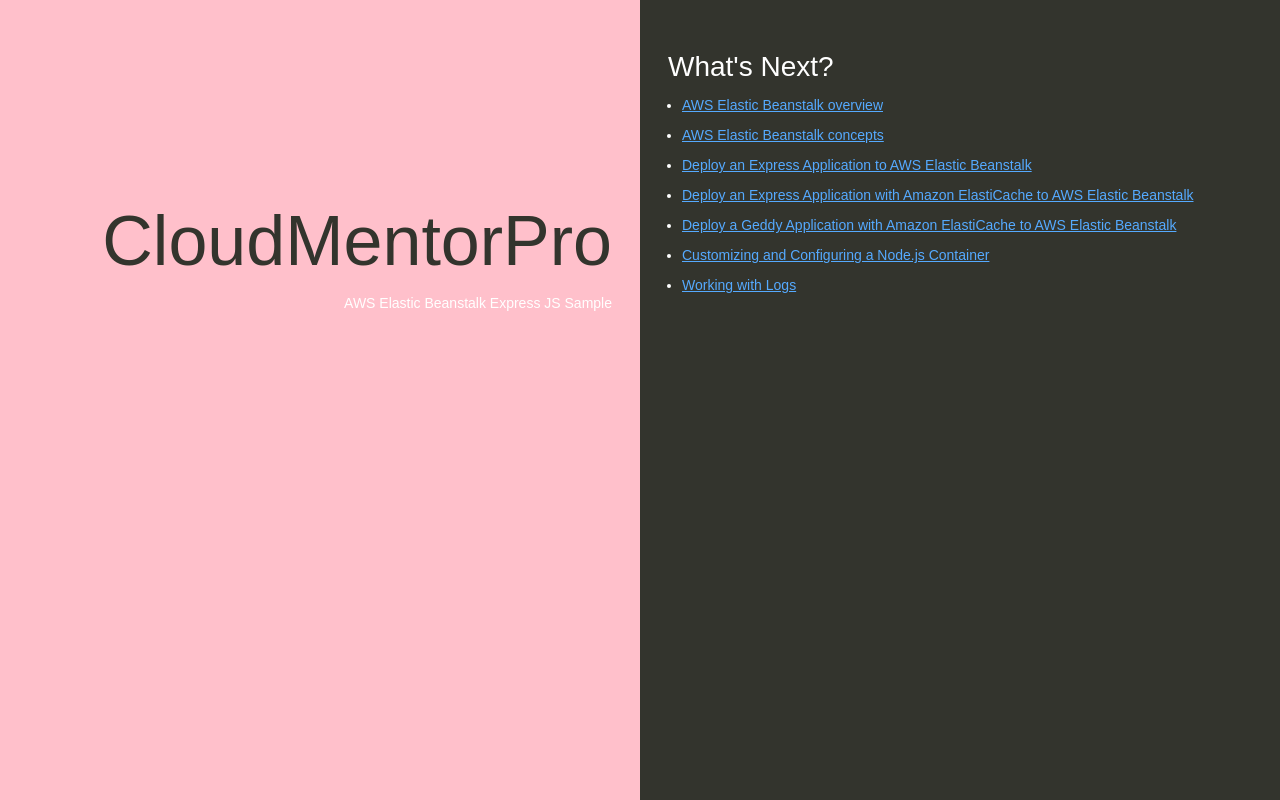
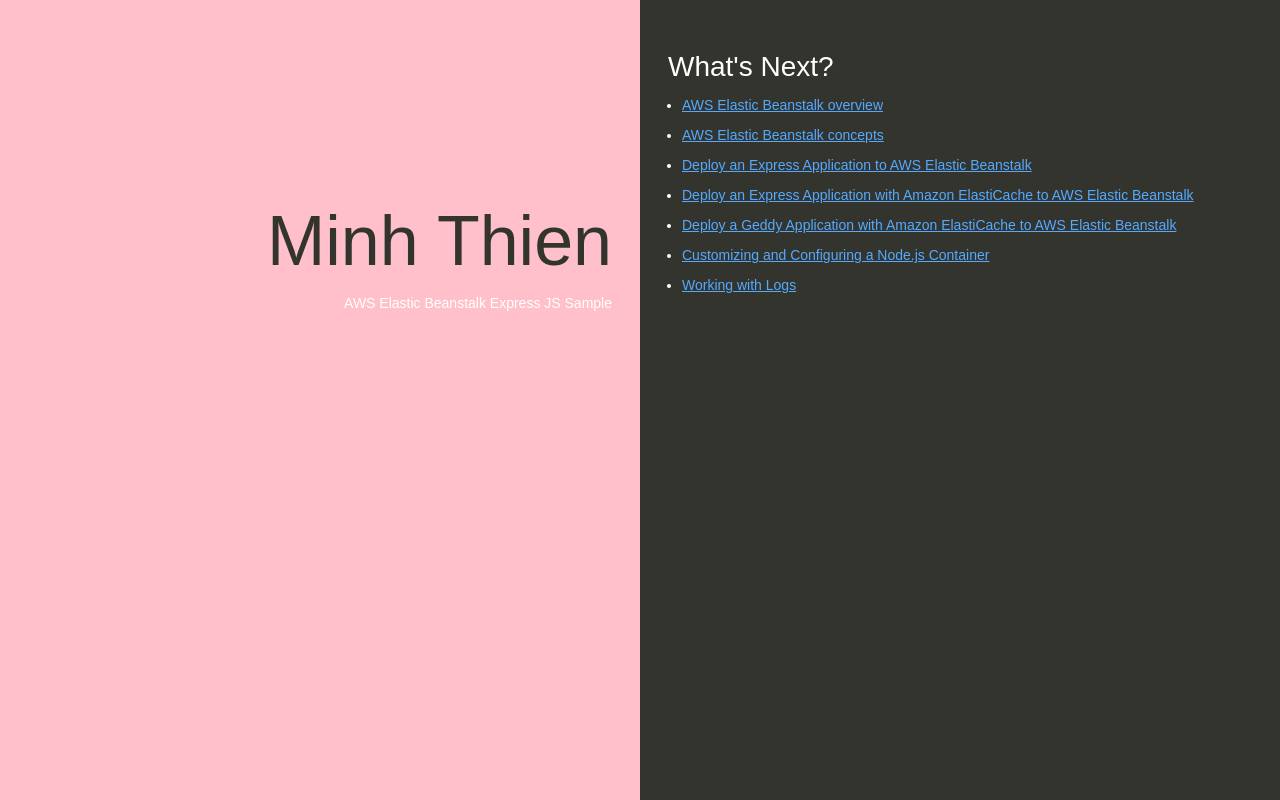
Before and after one commit to ThienAlice/AWS-CodePipeline, a website: page index.html in a window 1280 px wide. Drawn offline with Linux system fonts and the light colour scheme.

Commit message:
Update index.html

```diff
--- a/index.html
+++ b/index.html
@@ -74,7 +74,7 @@
   </head>
   <body>
     <div class="textColumn">
-      <h1>CloudMentorPro</h1>
+      <h1>Minh Thien</h1>
       <p>AWS Elastic Beanstalk Express JS Sample</p>
     </div>
     <div class="linksColumn">
```
